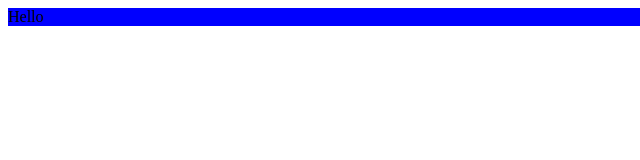
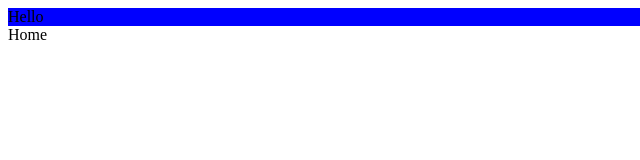
Before and after one commit to tal-dev/github-demo-2, a plain HTML site: page index.html in a window 1280 px wide. Shown: the full height of the page, 0-640 px from the left. Drawn offline with Linux system fonts and the light colour scheme.

Commit message:
Update index.html

```diff
--- a/index.html
+++ b/index.html
@@ -9,5 +9,6 @@
 </head>
 <body>
     <header>Hello</header>
+    <div>Home</div>
 </body>
 </html>
```
